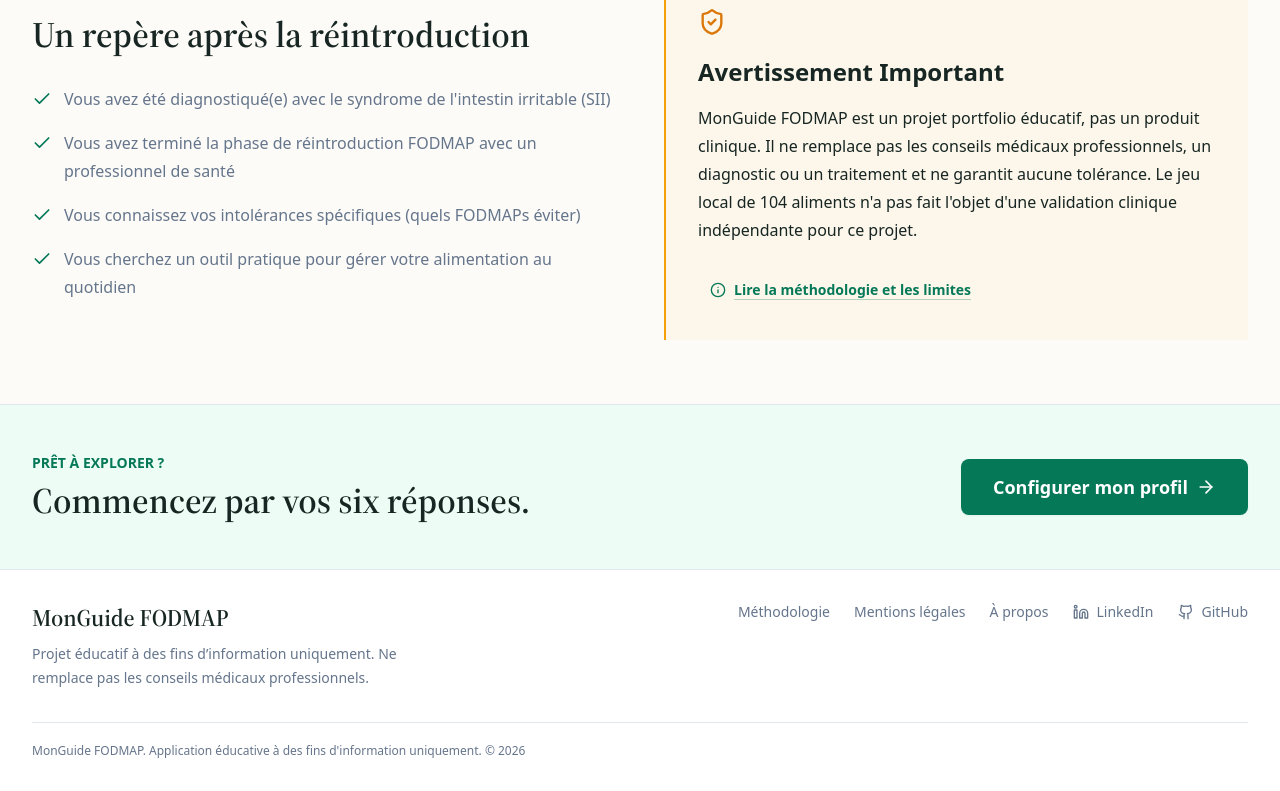
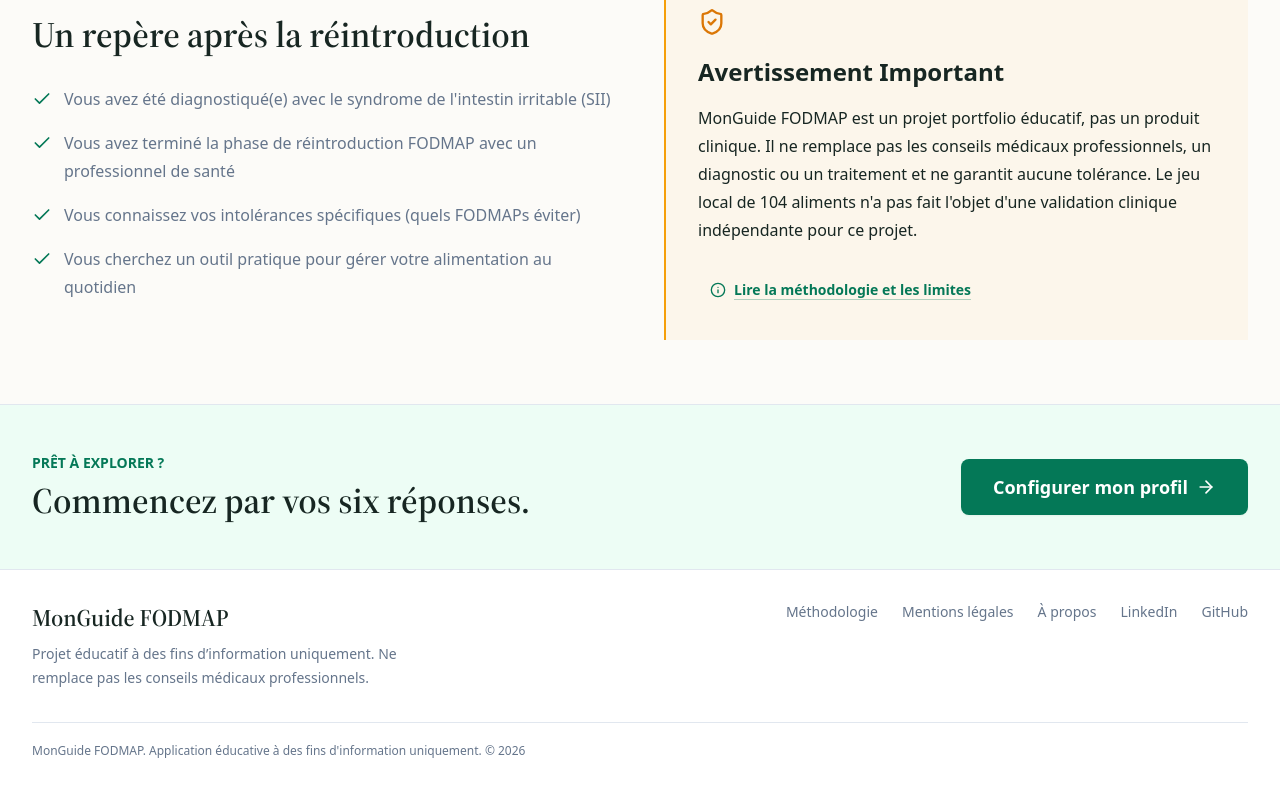
Before and after one commit to jade-hernandez/guide-monf, a React (Vite) app: page / in a window 1280 px wide. Shown: the part 1634-2425 px from the top of the page. Built offline with nearby package versions, Linux system fonts and the light colour scheme.

Commit message:
refactor(ui): remove GitHub and LinkedIn icons Lucide removed all brand icons due to trademark and legal concerns

```diff
--- a/src/components/Footer.tsx
+++ b/src/components/Footer.tsx
@@ -1,6 +1,4 @@
 import { Link } from 'react-router-dom';
-
-import { Github, Linkedin } from 'lucide-react';
 
 import { content } from '../config/content';
 
@@ -18,31 +16,38 @@
           </div>
 
           <div className='flex flex-wrap gap-x-6 gap-y-3 text-sm'>
-            <Link to='/methodology' className='text-muted-foreground hover:text-foreground'>
+            <Link
+              to='/methodology'
+              className='rounded text-muted-foreground outline-none hover:text-foreground focus-visible:ring-2 focus-visible:ring-primary focus-visible:ring-offset-8'
+            >
               Méthodologie
             </Link>
-            <Link to='/legal' className='text-muted-foreground hover:text-foreground'>
+            <Link
+              to='/legal'
+              className='rounded text-muted-foreground outline-none hover:text-foreground focus-visible:ring-2 focus-visible:ring-primary focus-visible:ring-offset-8'
+            >
               Mentions légales
             </Link>
-            <Link to='/about' className='text-muted-foreground hover:text-foreground'>
+            <Link
+              to='/about'
+              className='rounded text-muted-foreground outline-none hover:text-foreground focus-visible:ring-2 focus-visible:ring-primary focus-visible:ring-offset-8'
+            >
               À propos
             </Link>
             <a
               href='https://www.linkedin.com/in/hernandez-jade/'
               target='_blank'
               rel='noopener noreferrer'
-              className='inline-flex items-center gap-2 text-muted-foreground hover:text-foreground'
+              className='inline-flex items-center gap-2 rounded text-muted-foreground outline-none hover:text-foreground focus-visible:ring-2 focus-visible:ring-primary focus-visible:ring-offset-8'
             >
-              <Linkedin className='h-4 w-4' aria-hidden='true' />
               LinkedIn
             </a>
             <a
               href='https://github.com/jade-hernandez/guide-monf'
               target='_blank'
               rel='noopener noreferrer'
-              className='inline-flex items-center gap-2 text-muted-foreground hover:text-foreground'
+              className='inline-flex items-center gap-2 rounded text-muted-foreground outline-none hover:text-foreground focus-visible:ring-2 focus-visible:ring-primary focus-visible:ring-offset-8'
             >
-              <Github className='h-4 w-4' aria-hidden='true' />
               GitHub
             </a>
           </div>
```
